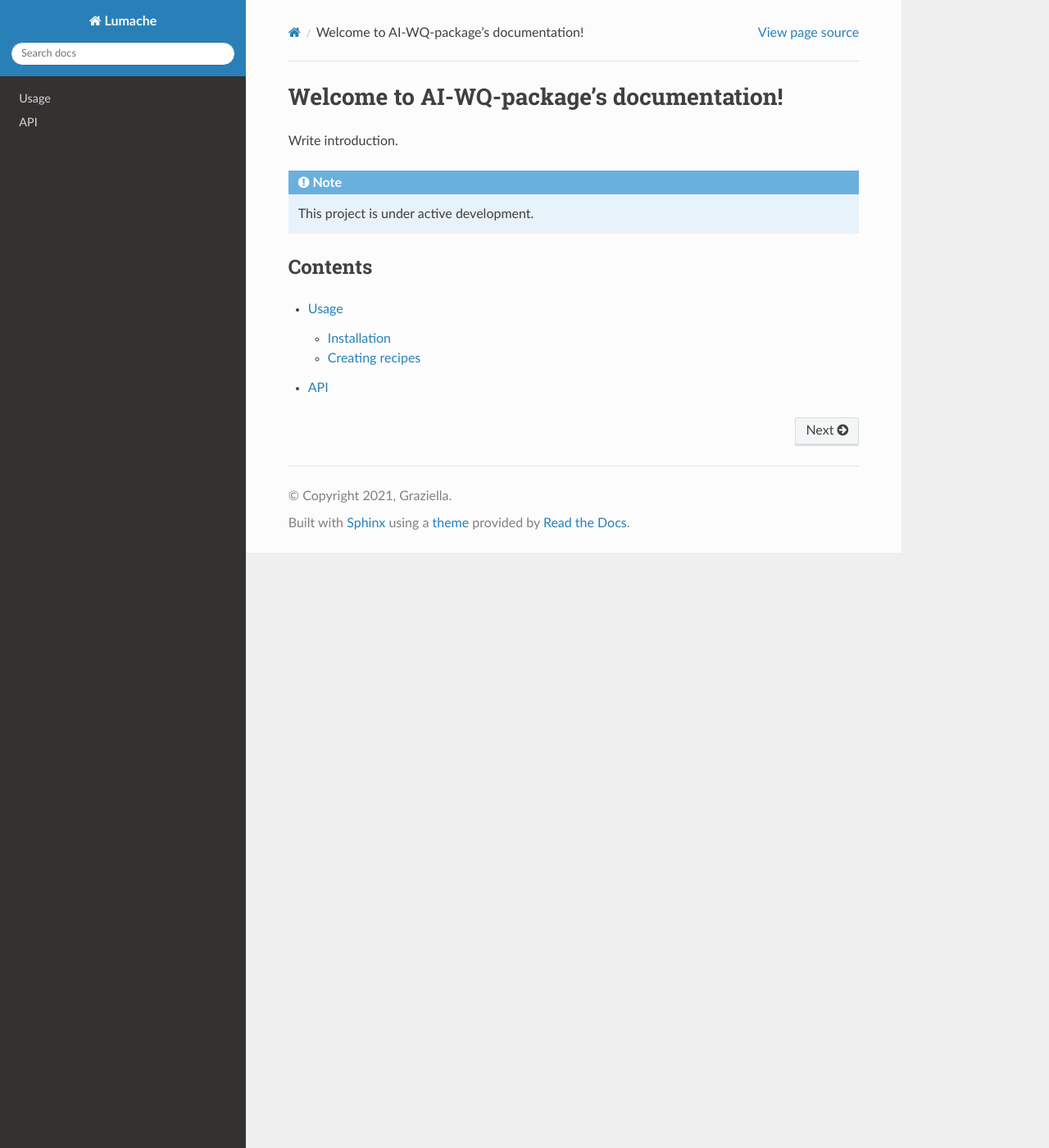
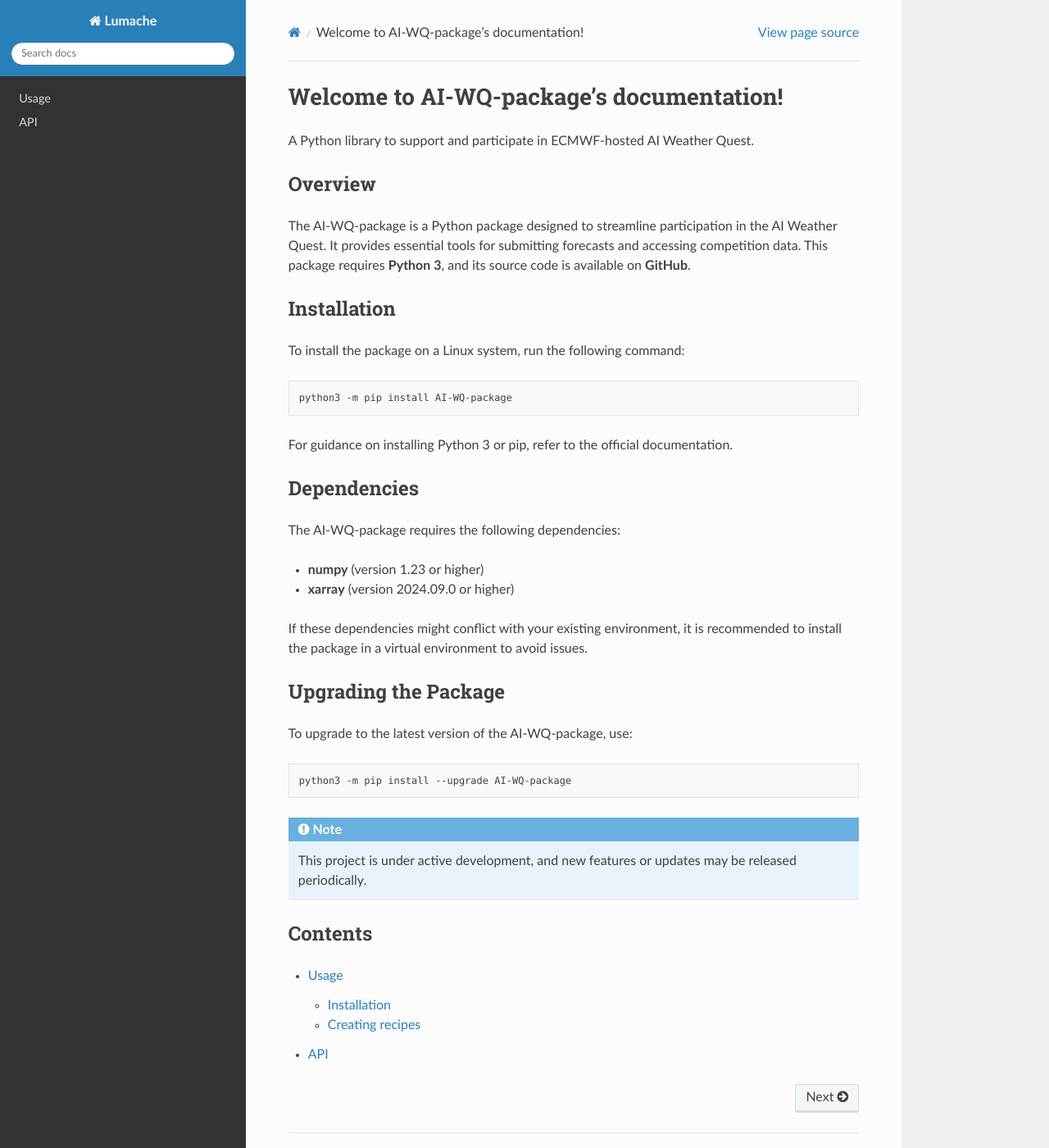
Before and after one commit to joshuatalib/AI_weather_quest, a Sphinx documentation site: the page built from docs/source/index.rst, in a window 1280 px wide and 1400 px high. Shown: the whole window at 82% size. Built offline with Sphinx 7.4.7 and the Read the Docs theme 3.1.0, drawn with Linux system fonts in a browser that asks for light colours.

Commit message:
Update index.rst

```diff
--- a/docs/source/index.rst
+++ b/docs/source/index.rst
@@ -1,16 +1,48 @@
 Welcome to AI-WQ-package's documentation!
-===================================
+=========================================
 
-Write introduction.
+A Python library to support and participate in ECMWF-hosted AI Weather Quest.
+
+Overview
+--------
+The AI-WQ-package is a Python package designed to streamline participation in the AI Weather Quest. It provides essential tools for submitting forecasts and accessing competition data. This package requires **Python 3**, and its source code is available on **GitHub**.
+
+Installation
+------------
+To install the package on a Linux system, run the following command:
+
+.. code-block:: bash
+
+   python3 -m pip install AI-WQ-package
+
+For guidance on installing Python 3 or pip, refer to the official documentation.
+
+Dependencies
+------------
+The AI-WQ-package requires the following dependencies:
+
+- **numpy** (version 1.23 or higher)
+- **xarray** (version 2024.09.0 or higher)
+
+If these dependencies might conflict with your existing environment, it is recommended to install the package in a virtual environment to avoid issues.
+
+Upgrading the Package
+----------------------
+To upgrade to the latest version of the AI-WQ-package, use:
+
+.. code-block:: bash
+
+   python3 -m pip install --upgrade AI-WQ-package
 
 .. note::
 
-   This project is under active development.
+   This project is under active development, and new features or updates may be released periodically.
 
 Contents
 --------
 
 .. toctree::
+   :maxdepth: 2
 
    usage
    api
```
